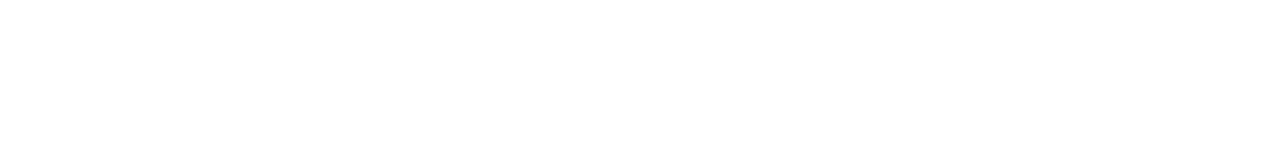
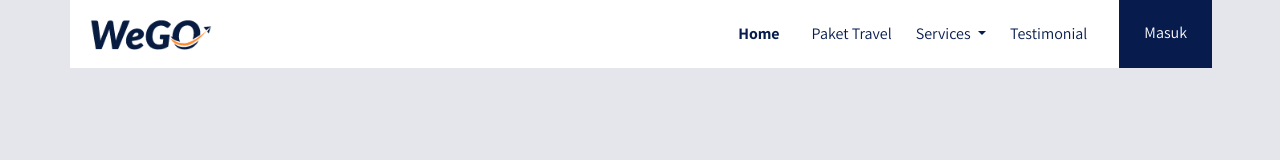
Before and after one commit to akbarreynaldi/WeGO-Website, a website: page index.html in a window 1280 px wide. Drawn offline with Linux system fonts and the light colour scheme; a web font is replaced by a local one.

Commit message:
membuat navbar

```diff
--- /dev/null
+++ b/frontend/styles/main.scss
@@ -0,0 +1,44 @@
+body {
+    background-color: #e4e6eb;
+    font-family: 'Assistant', sans-serif;
+    color: #071C4D;
+}
+
+.navbar-brand {
+    img {
+        max-height: 40px;
+    }
+}
+
+.btn-navbar-right {
+    margin-top: -10px !important;
+    height: 70px;
+    margin-bottom: -8px !important;
+    margin-right: -18px !important;
+    border-radius: 0;
+    -webkit-border-radius: 0;
+    -moz-border-radius: 0;
+    -ms-border-radius: 0;
+    -o-border-radius: 0;
+}
+
+.navbar-light {
+    .navbar-nav {
+        .nav-link {
+            color: #071C4D;
+            &.active {
+                font-weight: bold;
+                color: #071C4D !important;
+            }
+        }
+    }
+}
+
+.btn-login {
+    background-color: #071C4D;
+    color: #fff;
+    &:hover {
+        background-color: #234681;
+        color: #fff;
+    }
+}
--- a/index.html
+++ b/index.html
@@ -6,9 +6,64 @@
     <meta name="viewport" content="width=device-width, initial-scale=1.0">
     <title>WeGO</title>
     <link rel="stylesheet" href="frontend/libraries/bootstrap/css/bootstrap.css">
+    <link href="https://fonts.googleapis.com/css2?family=Assistant:wght@200;300;400;600;700;800&family=Playfair+Display:ital,wght@0,400;0,500;0,600;0,700;0,800;0,900;1,400;1,500;1,600;1,700;1,800;1,900&display=swap" rel="stylesheet">
+    <link rel="stylesheet" href="frontend/styles/main.css">
 </head>
 
 <body>
+    <!-- Semantic elements -->
+    <!-- https://www.w3schools.com/html/html5_semantic_elements.asp -->
+
+    <!-- Bootstrap navbar example -->
+    <!-- https://www.w3schools.com/bootstrap4/bootstrap_navbar.asp -->
+    <div class="container">
+        <nav class="row navbar navbar-expand-lg navbar-light bg-white">
+            <a href="#" class="navbar-brand">
+                <img src="frontend/images/logo.png" alt="Logo WeGO">
+            </a>
+            <button class="navbar-toggler navbar-toggler-right" type="button" data-toggle="collapse" data-target="#navb">
+                <span class="navbar-toggler-icon"></span>
+            </button>
+
+            <!-- Menu -->
+            <div class="collapse navbar-collapse" id="navb">
+                <ul class="navbar-nav ml-auto mr-3">
+                    <li class="nav-item mx-md-2">
+                        <a href="#" class="nav-link active">Home</a>
+                    </li>
+                    <li class="nav-item mx-md-2">
+                        <a href="#" class="nav-link">Paket Travel</a>
+                    </li>
+                    <li class="nav-item dropdown">
+                        <a href="" class="nav-link dropdown-toggle" id="navbardrop" data-toggle="dropdown">
+                            Services
+                        </a>
+                        <div class="dropdown-menu">
+                            <a href="#" class="dropdown-item">Link</a>
+                            <a href="#" class="dropdown-item">Link</a>
+                            <a href="#" class="dropdown-item">Link</a>
+                        </div>
+                    </li>
+                    <li class="nav-item mx-md-2">
+                        <a href="#" class="nav-link">Testimonial</a>
+                    </li>
+                </ul>
+
+                <!-- mobile button -->
+                <form action="" class="form-inline d-sm-block d-md-none">
+                    <button class="btn btn-login my-2 my-sm-0">
+                        Masuk
+                    </button>
+                </form>
+                <!-- desktop button -->
+                <form action="" class="form-inline my-2 my-lg-0 d-none d-md-block">
+                    <button class="btn btn-login btn-navbar-right my-2 my-sm-0 px-4">
+                        Masuk
+                    </button>
+                </form>
+            </div>
+        </nav>
+    </div>
     <script src="frontend/libraries/jquery/jquery-3.5.1.min.js"></script>
     <script src="frontend/libraries/bootstrap/js/bootstrap.js"></script>
 </body>
```
Also changed, not shown: frontend/images/logo.png (added), frontend/images/logo@2x.png (added), frontend/scripts/main.js (added), frontend/styles/main.css (added), 1 other file.
